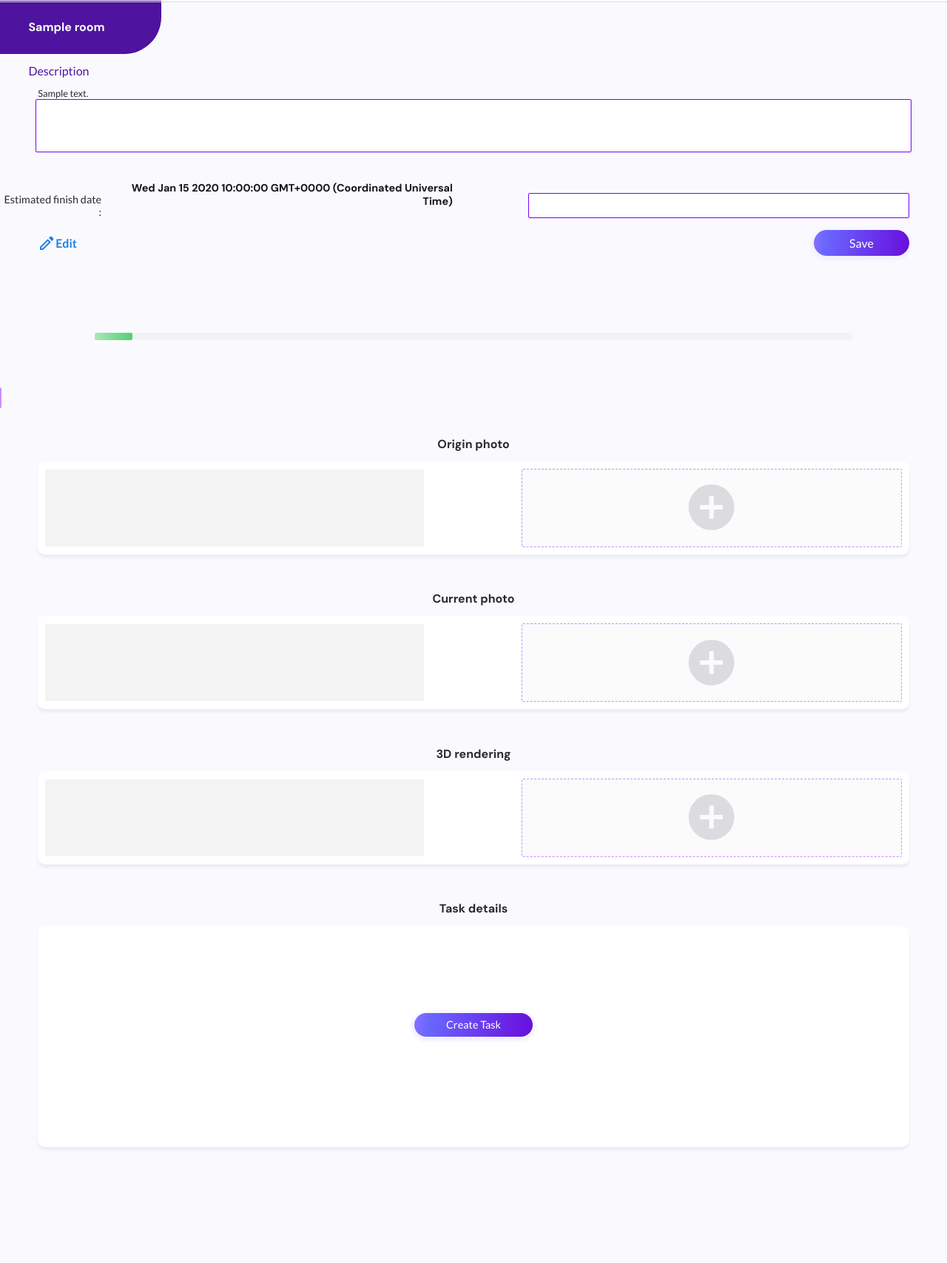
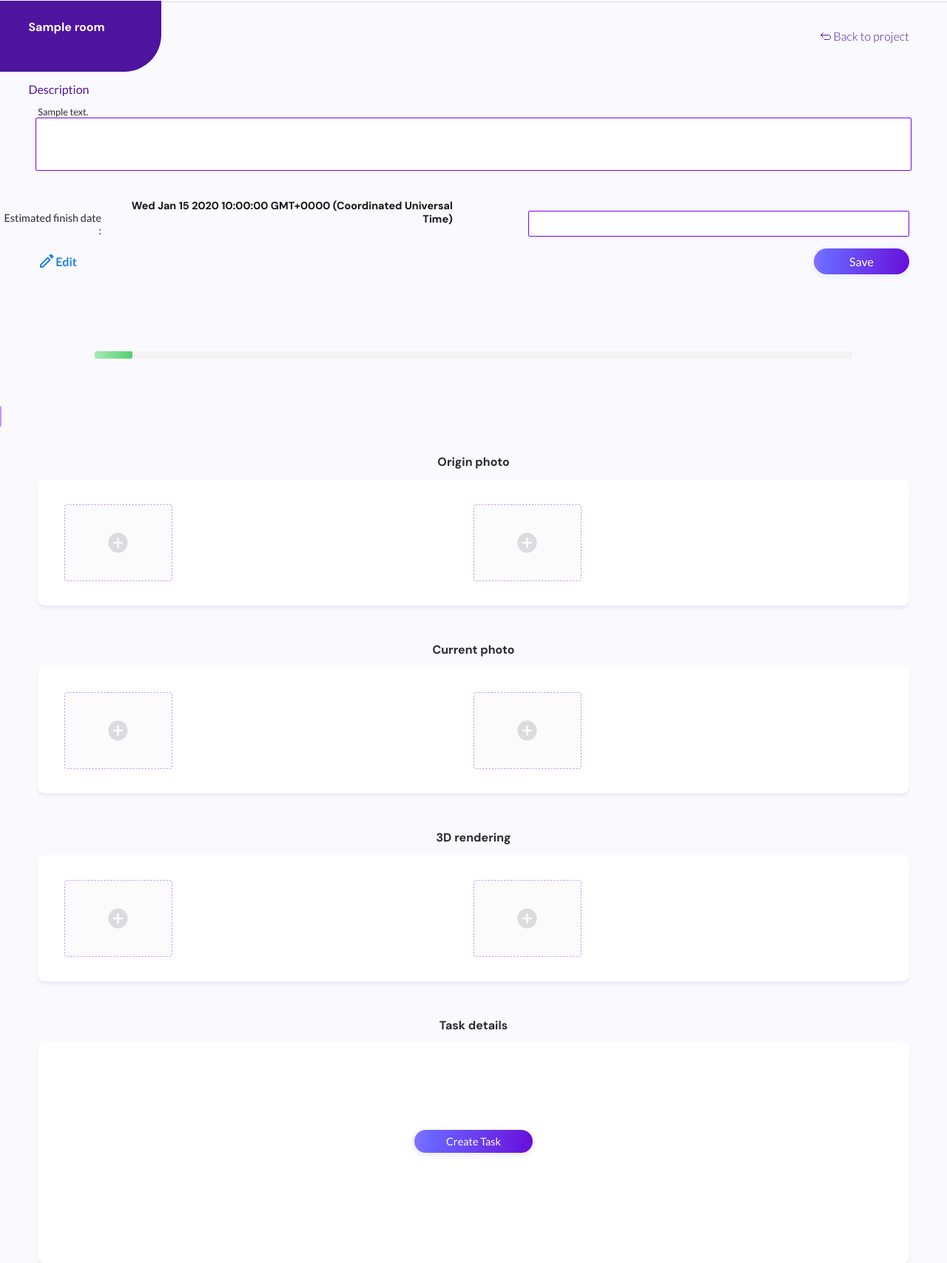
Before and after one commit to nicolasmeot/renovationmaster, a Node server app: page /projects/600000000000000000000001/rooms/600000000000000000000001 in a window 1280 px wide. Shown: the part 58-1766 px from the top of the page at 74% size. Before the commit the page ends 1611 px from the top, so only its background shows below. Run offline with Node 20, Linux system fonts and the light colour scheme; tables that the repository leaves empty hold one stand-in row (values such as "Sample post"); some libraries are stand-ins or nearby versions.

Commit message:
Modified project-details.hbs and room-details.hbs, deleted roomdescription.hbs

```diff
--- a/public/stylesheets/style.css
+++ b/public/stylesheets/style.css
@@ -833,9 +833,41 @@ form {
   width: 100%;
 }
 
-.addPhotoIcon {
-  width: 75px;
-  height: 75px;
+#floorplanPhotos {
+  position: relative;
+}
+
+#floorplanPhotos form {
+  width: 90%;
+  margin: auto;
+}
+
+#floorplanPhotos img {
+  width: 80vw;
+
+  padding: 5%;
+  margin: auto;
+}
+
+#addFloorPlan {
+  display: inline-block;
+  background-color: transparent;
+  cursor: pointer;
+}
+
+#addFloorPlan img {
+  width: 100%;
+}
+
+#addFloorPlanInput {
+  display: none;
+}
+
+#deleteFloorplan {
+  position: absolute;
+  bottom: -35%;
+  right: 3%;
+  margin: 3%;
 }
 
 .roomLink {
@@ -1032,6 +1064,11 @@ form {
 ██║  ██║╚██████╔╝╚██████╔╝██║ ╚═╝ ██║    ██████╔╝███████╗   ██║   ██║  ██║██║███████╗███████║
 ╚═╝  ╚═╝ ╚═════╝  ╚═════╝ ╚═╝     ╚═╝    ╚═════╝ ╚══════╝   ╚═╝   ╚═╝  ╚═╝╚═╝╚══════╝╚══════╝ */
 
+.roomHeading {
+  display: flex;
+  justify-content: space-between;
+}
+
 .projectRoomName {
   width: fit-content;
   padding: 2% 6% 2% 3%;
@@ -1045,6 +1082,14 @@ form {
   font-size: 1em;
 
   color: #ffffff;
+}
+
+.backLink {
+  display: flex;
+  align-items: center;
+  font-weight: 300;
+  margin: 3% 4vw 3% auto;
+  color: #4e139f;
 }
 
 #roomDescriptionInput {
@@ -1075,12 +1120,49 @@ form {
   margin: 2vh 4vw;
 }
 
-.roomPhoto {
-  width: 40vw;
+.roomPhotoContainer {
+  width: 92vw;
+  display: flex;
+
+  justify-content: space-between;
+  align-items: center;
+
+  background: #ffffff;
+  box-shadow: 0px 4.12821px 4.12821px #ebebf4;
+  border-radius: 10px;
+
+  font-family: "Lato";
+  font-style: normal;
+  font-weight: 400;
+  font-size: 0.9em;
+
+  color: #161518;
+}
+
+.roomPhotoContainer ul {
+  width: 94%;
+  margin: auto;
+  border: 0px solid;
+  padding-left: 0;
+  list-style: none;
+
+  display: flex;
+  overflow: auto;
+  scroll-snap-type: x mandatory;
+}
+
+.roomPhotoContainer li {
+  width: 50%;
   height: 13vh;
-  margin: 10px;
+  margin: 3% auto;
 
-  background: #f3f3f4;
+  background-image: url(/images/roomPhotoBg.svg);
+  background-size: contain;
+  background-repeat: no-repeat;
+  border: 0px solid;
+  scroll-snap-align: start;
+
+  flex: none;
 }
 
 .addRoomPhoto {
--- a/views/partials/room.hbs
+++ b/views/partials/room.hbs
@@ -19,12 +19,42 @@
 
             </div>
 
-                {{!-- {{ >roomdescription}} --}}
+        <h2 class="roomCartDescription">Description</h2>
+        <p class="roomCartDescriptionDetails">{{roomDescription}}</p>
 
-            <a class="roomLink" href="">More details <img src="/images/moreDetailsArrow.svg" alt=""></a>
+
+            <div class="roomCartEFDateContainer">
+                <div class="smallTitle">Estimated finish date :</div>
+                    <span class="roomCartEFDate">{{finishDate}}</span>
+
+            </div>
+
+
+
+        <div class="roomCartProcessBar">
+        <div class="roomCartFinishedBar">
+        </div>
+
+        <div class="roomCartUnfinishedBar">
+        </div>
+        </div>
+
+        <div class="roomCartTaskContainer">
+            <div class="roomCartTaskCategory">
+
+                    {{#each tasks}}
+                    {{this.type}}
+                    {{/each}}
+
+            </div>
 
         </div>
 
 
+        <a class="roomLink" href="">More details <img src="/images/moreDetailsArrow.svg" alt=""></a>
+
+    </div>
+
+
 
 </div>
--- a/views/room-details.hbs
+++ b/views/room-details.hbs
@@ -1,54 +1,111 @@
 {{>nav}}
 
 <div id="roomDetails">
-    <div class="projectRoomName">{{roomName}}</div>
+    <div class="roomHeading">
+        <div class="projectRoomName">{{roomName}}</div>
+        <a class="backLink" href=""><img class="backLinkIcon" src="/images/backLink.svg" alt="">Back to project</a>
 
-    {{>roomdescription}}
     </div>
+
+    <h2 class="roomCartDescription">Description</h2>
+    <p class="roomCartDescriptionDetails">{{roomDescription}}</p>
+    <form id="roomDescriptionForm" action="" method="post">
+        <label id="roomDescriptionLabel" class="formLabel">
+            <input id="roomDescriptionInput" class="formInput" type="text" name="roomDescription"/>
+        </label>
+
+        <div class="roomCartEFDateContainer">
+            <label class="roomCartEFDateLabel">Estimated finish date :</label>
+                <span class="roomCartEFDate">{{finishDate}}</span>
+                <input id="roomCartEFDateInput" class="formInput" type="text" name="roomCartEFDate"/>
+            </label>
+        </div>
+
+
+        <div id="roomDescriptionSaveEdit">
+            <div id="editRoomDescription">
+            <div id="editRoomDescriptionBtn" class="editDeleteBtn">
+                <img class="editIcon" src="/images/edit.svg" alt="editIcon">
+                <a class="editLink" href="#">Edit</a>
+            </div>
+            </div>
+
+            <button id="roomDescriptionFormBtn" class="roundGradientBtn" type="submit">Save</button>
+            <p>{{#if errorMessage}}
+                {{errorMessage}}
+            {{/if}}</p>
+
+        </div>
+
+    </form>
+
+
+    <div class="roomCartProcessBar">
+    <div class="roomCartFinishedBar">
+    </div>
+
+    <div class="roomCartUnfinishedBar">
+    </div>
+    </div>
+
+    <div class="roomCartTaskContainer">
+        <div class="roomCartTaskCategory">
+
+                {{#each tasks}}
+                {{this.type}}
+                {{/each}}
+
+        </div>
+
+    </div>
+
 
 
     <div class="section">
         <h2 class="sectionHead">Origin photo</h2>
-        <div class="sectionContainer">
-            <div class="roomPhoto">
+        <div class="roomPhotoContainer">
+            <ul>
                 {{#each this.roomInitialPictures}}
-                    {{roomInitialPictures}}
+                <li class="roomPhoto">{{roomInitialPictures}}</li>
                 {{/each}}
-            </div>
 
-             <div class="addRoomPhoto">
-                <img class="addPhotoIcon" src="/images/addPhoto.svg" alt="addPhoto">
-            </div>
+                <li class="roomPhoto"></li>
+                <li class="roomPhoto"></li>
+
+            </ul>
+
         </div>
     </div>
 
     <div class="section">
         <h2 class="sectionHead">Current photo</h2>
-        <div class="sectionContainer">
-            <div class="roomPhoto">
-                {{#each this.currentPictures}}
-                    {{currentPictures}}
+        <div class="roomPhotoContainer">
+            <ul>
+                {{#each this.roomInitialPictures}}
+                <li class="roomPhoto">{{roomInitialPictures}}</li>
                 {{/each}}
-            </div>
 
-             <div class="addRoomPhoto">
-                <img class="addPhotoIcon" src="/images/addPhoto.svg" alt="addPhoto">
-            </div>
+                <li class="roomPhoto"></li>
+                <li class="roomPhoto"></li>
+
+            </ul>
+
         </div>
     </div>
 
     <div class="section">
         <h2 class="sectionHead">3D rendering</h2>
-        <div class="sectionContainer">
-            <div class="roomPhoto">
-                {{#each this.threeDRendering}}
-                    {{threeDRendering}}
+        <div class="roomPhotoContainer">
+            <ul>
+                {{#each this.roomInitialPictures}}
+                <li class="roomPhoto">{{roomInitialPictures}}</li>
                 {{/each}}
-            </div>
 
-             <div class="addRoomPhoto">
-                <img class="addPhotoIcon" src="/images/addPhoto.svg" alt="addPhoto">
-            </div>
+                <li class="roomPhoto"></li>
+                <li class="roomPhoto"></li>
+
+            </ul>
+
         </div>
     </div>
 
```
Also changed, not shown: views/partials/roomdescription.hbs (deleted, +0 -54 lines), views/project-details.hbs (+6 -3 lines), public/images/backLink.svg (added), public/images/roomPhotoBg.svg (added), 3 other files.
